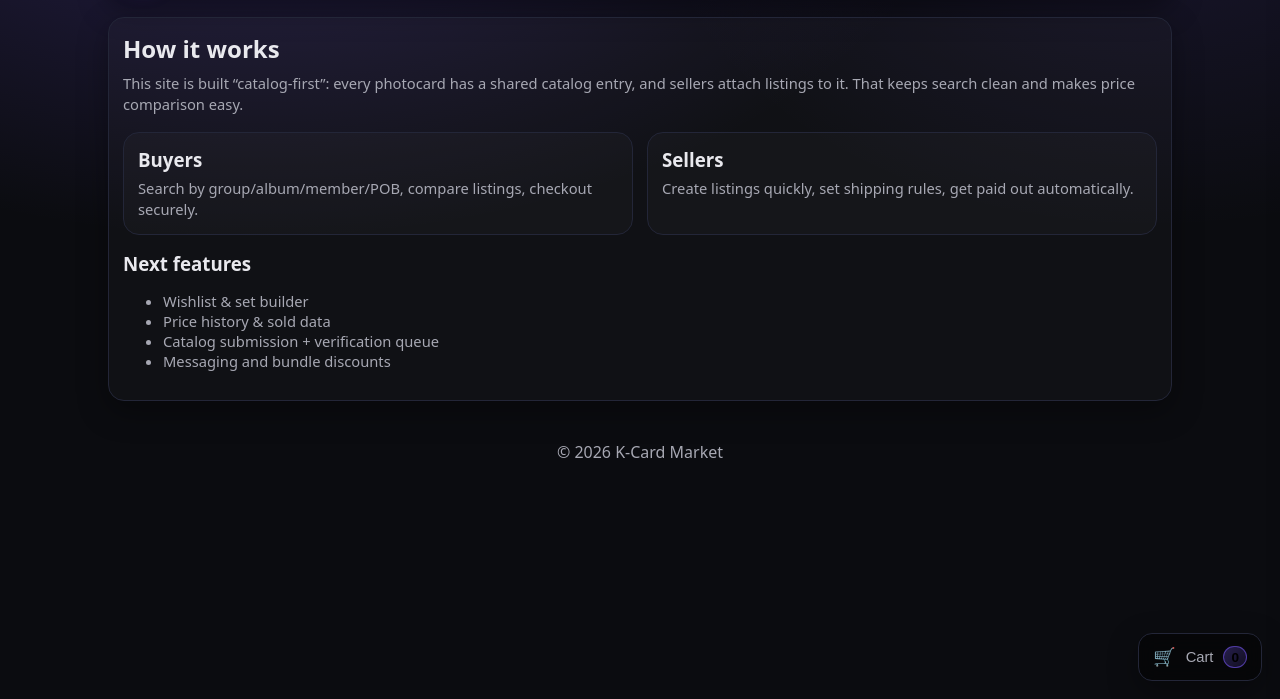
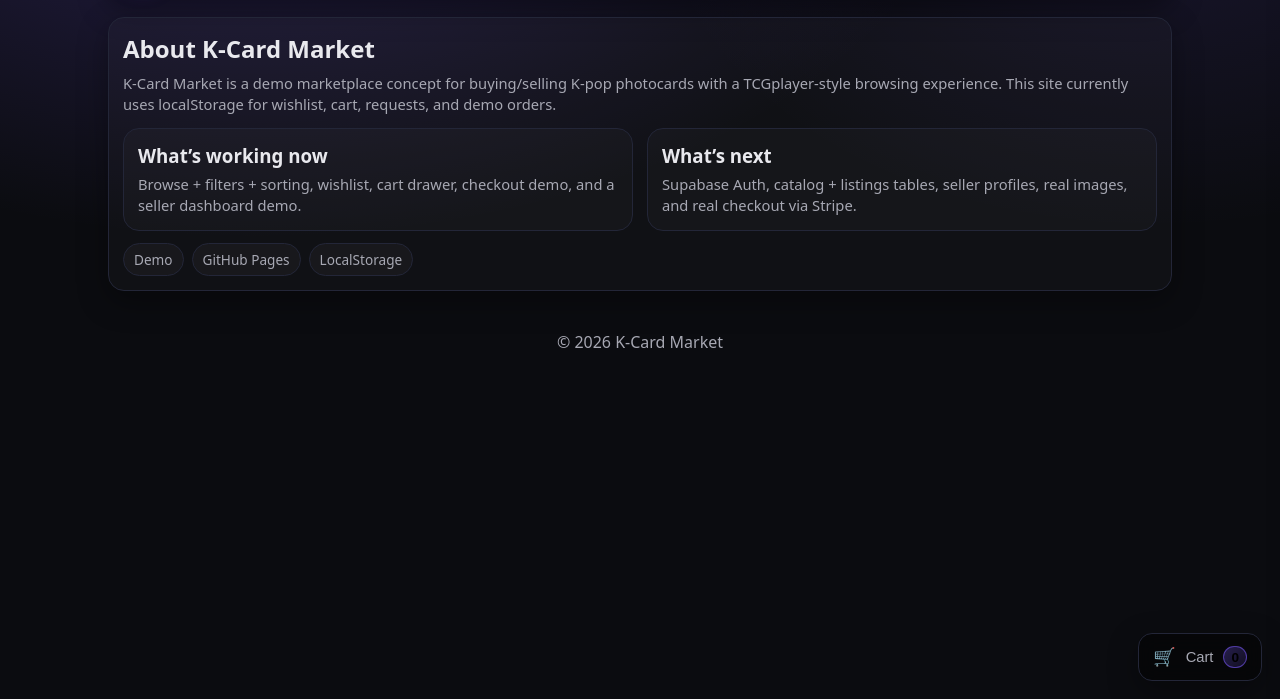
Before and after one commit to nakrute/kpop_mplace, a plain HTML site: page about.html in a window 1280 px wide. Shown: the part 101-800 px from the top of the page. Drawn offline with Linux system fonts and the light colour scheme.

Commit message:
adding in missing headers for saved and about.html

```diff
--- a/about.html
+++ b/about.html
@@ -13,7 +13,7 @@
         <div class="logo"></div>
         <div>
           K-Card Market
-          <div class="small" id="pageSubtitle">PAGE_SUBTITLE</div>
+          <div class="small" id="pageSubtitle">About</div>
         </div>
       </div>
 
@@ -35,32 +35,35 @@
       </div>
     </header>
 
-    <main class="panel card" style="margin-top:18px">
-      <h2 style="margin:0 0 8px 0">How it works</h2>
-      <p class="small">
-        This site is built “catalog-first”: every photocard has a shared catalog entry, and sellers attach listings to it.
-        That keeps search clean and makes price comparison easy.
+    <section class="panel card" style="margin-top:18px">
+      <h2 style="margin:0 0 8px 0">About K-Card Market</h2>
+      <p class="small" style="margin:0">
+        K-Card Market is a demo marketplace concept for buying/selling K-pop photocards
+        with a TCGplayer-style browsing experience. This site currently uses localStorage
+        for wishlist, cart, requests, and demo orders.
       </p>
 
-      <div class="grid" style="grid-template-columns:1fr 1fr;">
+      <div class="grid" style="grid-template-columns:1fr 1fr; margin-top:12px;">
         <div class="card">
-          <h3>Buyers</h3>
-          <p class="small">Search by group/album/member/POB, compare listings, checkout securely.</p>
+          <h3>What’s working now</h3>
+          <p class="small">
+            Browse + filters + sorting, wishlist, cart drawer, checkout demo, and a seller dashboard demo.
+          </p>
         </div>
         <div class="card">
-          <h3>Sellers</h3>
-          <p class="small">Create listings quickly, set shipping rules, get paid out automatically.</p>
+          <h3>What’s next</h3>
+          <p class="small">
+            Supabase Auth, catalog + listings tables, seller profiles, real images, and real checkout via Stripe.
+          </p>
         </div>
       </div>
 
-      <h3 style="margin-top:16px">Next features</h3>
-      <ul class="small">
-        <li>Wishlist & set builder</li>
-        <li>Price history & sold data</li>
-        <li>Catalog submission + verification queue</li>
-        <li>Messaging and bundle discounts</li>
-      </ul>
-    </main>
+      <div class="chips" style="margin-top:12px;">
+        <span class="chip">Demo</span>
+        <span class="chip">GitHub Pages</span>
+        <span class="chip">LocalStorage</span>
+      </div>
+    </section>
 
     <footer class="footer">© <span id="y"></span> K-Card Market</footer>
   </div>
```
Also changed, not shown: saved.html (+9 -10 lines).
